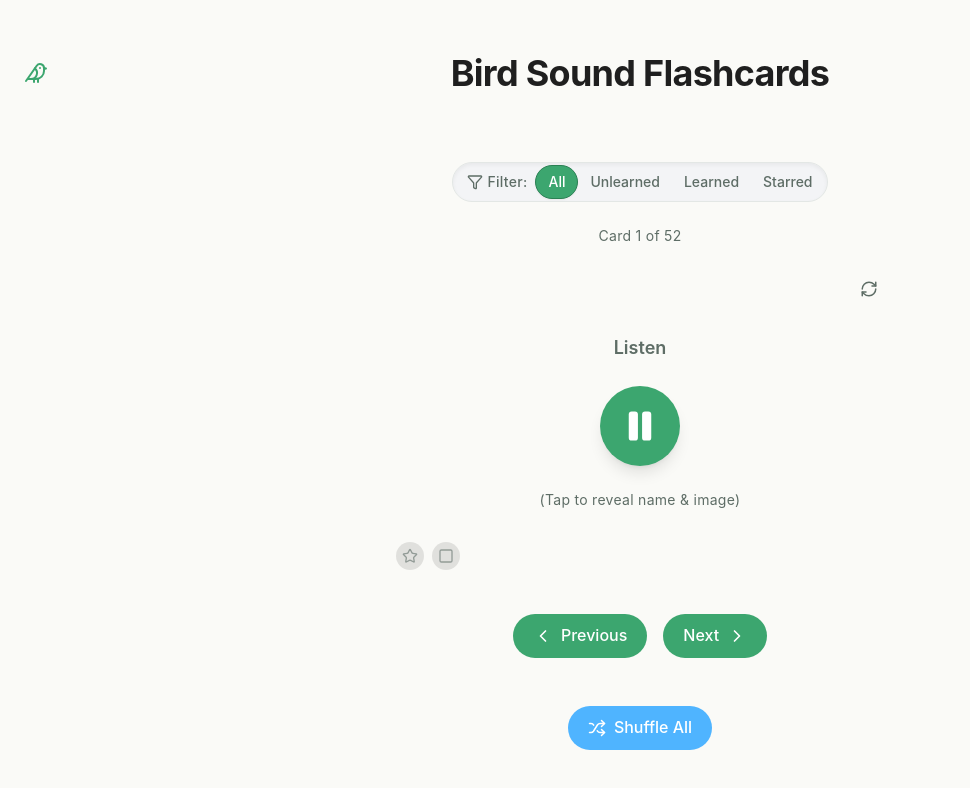
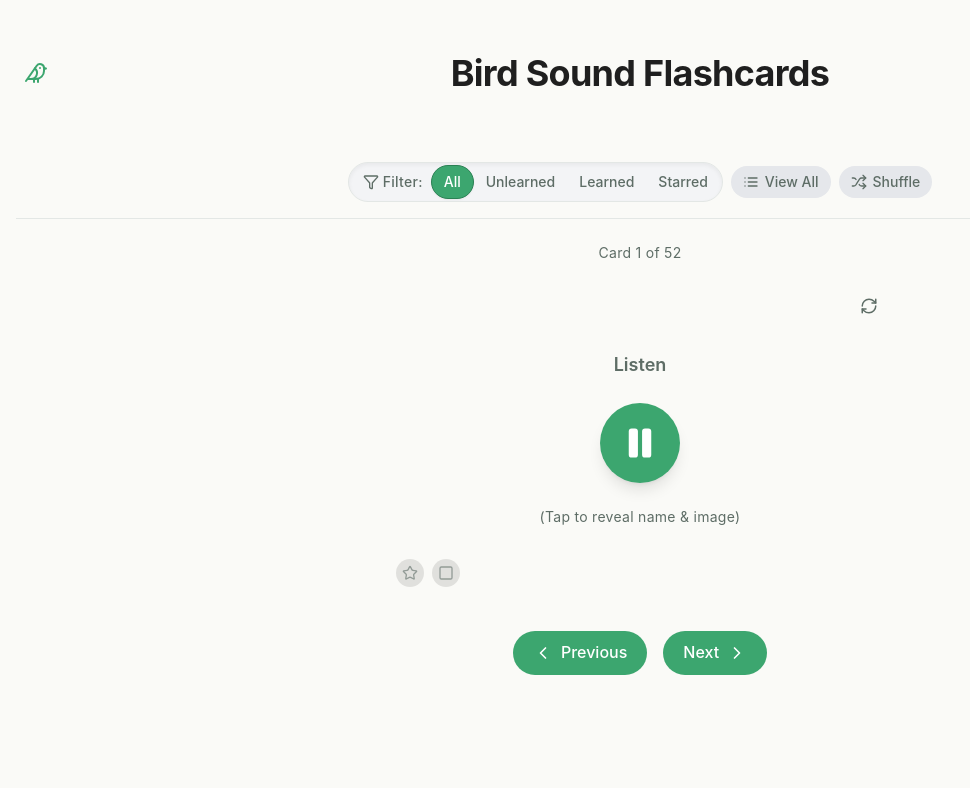
Before and after one commit to HE-22/Bird-Sound-Flashcards, a React (Create React App) app: page / in a window 1280 px wide. Shown: the top 788 px of the page, without its empty margins (0-970 px from the left). Built offline with nearby package versions, Linux system fonts and the light colour scheme.

Commit message:
ui update

```diff
--- a/src/App.tsx
+++ b/src/App.tsx
@@ -301,30 +301,33 @@ function App() {
         }
     }, [filterMode]);
 
-  // Base classes for pill buttons
+  // --- Base classes for buttons ---
   const baseButtonClasses = "inline-flex items-center justify-center gap-2 h-11 px-5 rounded-pill text-body font-medium transition-colors duration-200 focus:outline-none focus-visible:ring-2 focus-visible:ring-accent focus-visible:ring-offset-2 focus-visible:ring-offset-bg disabled:opacity-38 disabled:pointer-events-none";
   const primaryButtonClasses = `${baseButtonClasses} bg-primary text-white hover:bg-primary-700`;
-  const accentButtonClasses = `${baseButtonClasses} bg-accent text-white hover:bg-blue-500`; // Using blue-500 for hover as example
+  const accentButtonClasses = `${baseButtonClasses} bg-accent text-white hover:bg-blue-500`;
+  // Add styles for the new pill buttons (similar to filter but distinct)
+  const actionPillButtonClasses = "inline-flex items-center justify-center gap-1.5 px-3 py-1.5 rounded-pill text-filter-chip font-medium transition-colors duration-200 focus:outline-none focus-visible:ring-1 focus-visible:ring-accent focus-visible:ring-offset-1 focus-visible:ring-offset-bg bg-gray-200 text-text-muted hover:bg-primary/10 hover:text-primary disabled:opacity-50 disabled:cursor-not-allowed";
 
   // --- Render ---
   const renderStudyMode = () => (
      <div className="col-span-12 lg:col-span-8 lg:col-start-3 flex flex-col items-center w-full">
-        {/* Filter Controls - Update styles to segmented control */}
-        <div className="mb-6 flex items-center border border-border rounded-pill p-0.5 bg-gray-100 shadow-inner">
-           <span className="text-tiny text-text-muted font-medium mr-2 pl-3 flex items-center gap-1"><Filter size={16} /> Filter:</span>
-           <div role="radiogroup" className="flex"> {/* Use radiogroup role */}
+        {/* Combined Filter and Action Controls */}
+        <div className="mb-6 w-full flex flex-wrap items-center justify-center gap-2 border-b border-border pb-4"> {/* Flex container for wrapping */}
+           {/* Filter Pills */}
+           <div className="flex items-center border border-border rounded-pill p-0.5 bg-gray-100 shadow-inner flex-shrink-0"> {/* Filter group */}
+              <span className="text-tiny text-text-muted font-medium mr-2 pl-3 flex items-center gap-1 flex-shrink-0"><Filter size={16} /> Filter:</span>
+              <div role="radiogroup" className="flex"> {/* Radio group */}
                  {(['all', 'unlearned', 'learned', 'starred'] as FilterMode[]).map(mode => (
                      <button
                        key={mode}
-                    role="radio" // Use radio role for segments
-                    aria-checked={filterMode === mode} // Indicate checked state
+                       role="radio"
+                       aria-checked={filterMode === mode}
                        onClick={() => handleSetFilterMode(mode)}
                        className={`px-3 py-1.5 rounded-pill text-filter-chip font-medium transition-colors duration-200 focus:outline-none focus-visible:ring-1 focus-visible:ring-accent focus-visible:ring-offset-1 focus-visible:ring-offset-gray-100 ${
                          filterMode === mode
                            ? 'bg-primary text-white shadow-sm border border-primary-700'
                            : 'text-text-muted hover:bg-primary/10 hover:text-primary'
                        }`}
-                    // No disabled needed as the active one is visually distinct
                      >
                        {mode.charAt(0).toUpperCase() + mode.slice(1)}
                      </button>
@@ -332,7 +335,34 @@ function App() {
               </div>
            </div>
 
-        {/* Card Counter - Use new text styles */}
+           {/* Action Pills: View All & Shuffle */}
+           <div className="flex items-center gap-2 flex-shrink-0"> {/* Actions group */}
+              {/* View All Button */}
+              <button
+                 onClick={handleToggleView}
+                 className={actionPillButtonClasses}
+                 aria-label="View all cards"
+                 title="View all cards"
+              >
+                  <List size={16} />
+                  View All
+              </button>
+
+              {/* Shuffle Button */}
+              <button
+                  onClick={handleShuffle}
+                  disabled={cards.length <= 1}
+                  className={actionPillButtonClasses}
+                  aria-label="Shuffle deck"
+                  title="Shuffle deck (shuffles all cards)"
+              >
+                  <Shuffle size={16} />
+                  Shuffle
+              </button>
+           </div>
+        </div>
+
+        {/* Card Counter */}
         <p className="text-tiny text-text-muted mb-4">
            Card {filteredCards.length > 0 ? currentFilteredIndex + 1 : 0} of {filteredCards.length}
            {filterMode !== 'all' && ` (${filterMode} filter - ${cards.length} total)`}
@@ -368,12 +398,12 @@ function App() {
           )}
         </div>
 
-        {/* Navigation Buttons Container - Placed below card */}
+        {/* Navigation Buttons Container */}
         <div className="flex justify-center items-center gap-4 mt-8 w-full max-w-md">
            <button
               onClick={handlePrevious}
               disabled={filteredCards.length <= 1}
-              className={primaryButtonClasses} // Use defined classes
+              className={primaryButtonClasses}
               aria-label="Previous card"
            >
               <ChevronLeft size={20} /> Previous
@@ -381,7 +411,7 @@ function App() {
            <button
               onClick={handleNext}
               disabled={filteredCards.length <= 1}
-              className={primaryButtonClasses} // Use defined classes
+              className={primaryButtonClasses}
               aria-label="Next card"
            >
               Next <ChevronRight size={20} />
@@ -470,19 +500,6 @@ function App() {
                   <AllCardsView cards={cards} onToggleLearned={handleToggleLearned} onToggleStarred={handleToggleStarred} />
                </div>
             )}
-
-            {/* Bottom Global Controls: Now only Shuffle */}
-            <div className="flex justify-center items-center gap-4 mt-12 w-full max-w-md">
-              <button
-                onClick={handleShuffle}
-                disabled={cards.length <= 1}
-                className={accentButtonClasses} // Use defined classes
-                aria-label="Shuffle deck"
-                title="Shuffle deck (shuffles all cards)"
-              >
-                <Shuffle size={18} /> Shuffle All
-              </button>
-            </div>
           </div>
         ) : (
            /* No Cards Message */
```
Lines whose indentation alone changed are shown as unchanged.
